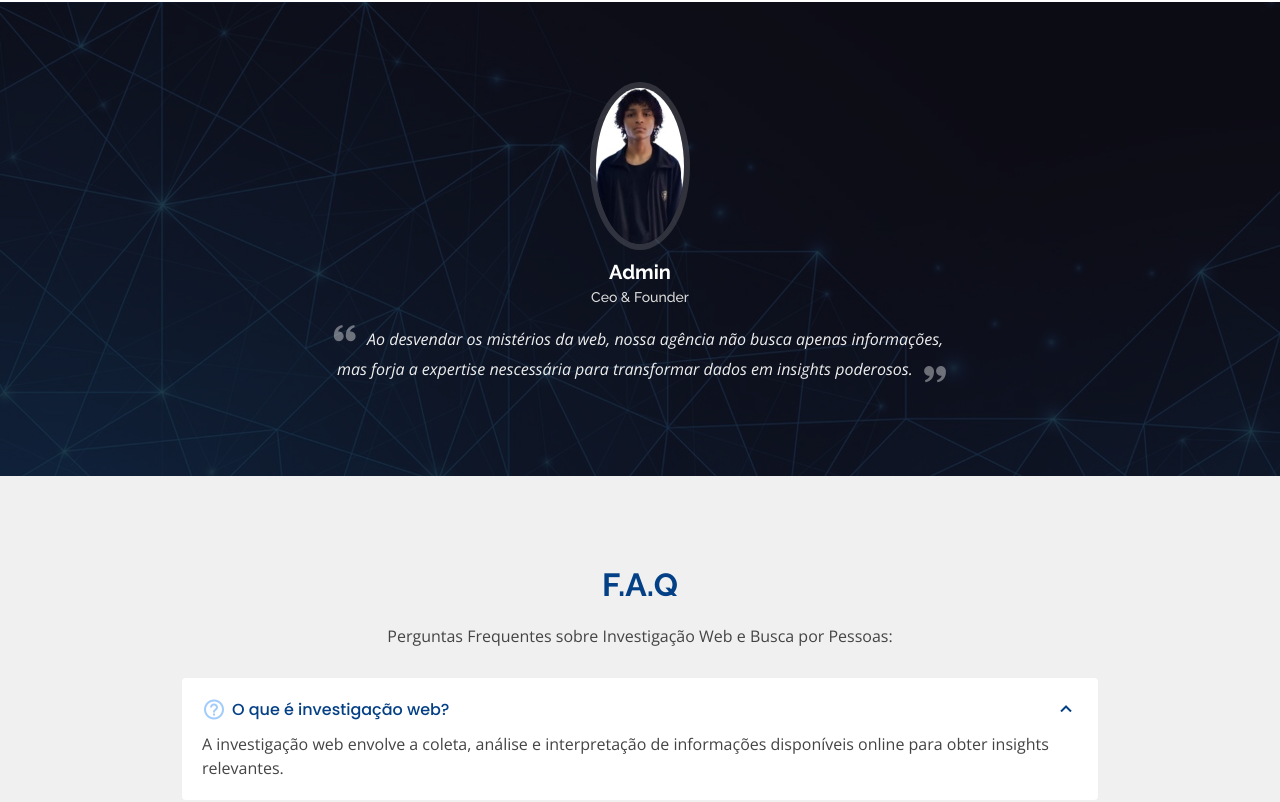
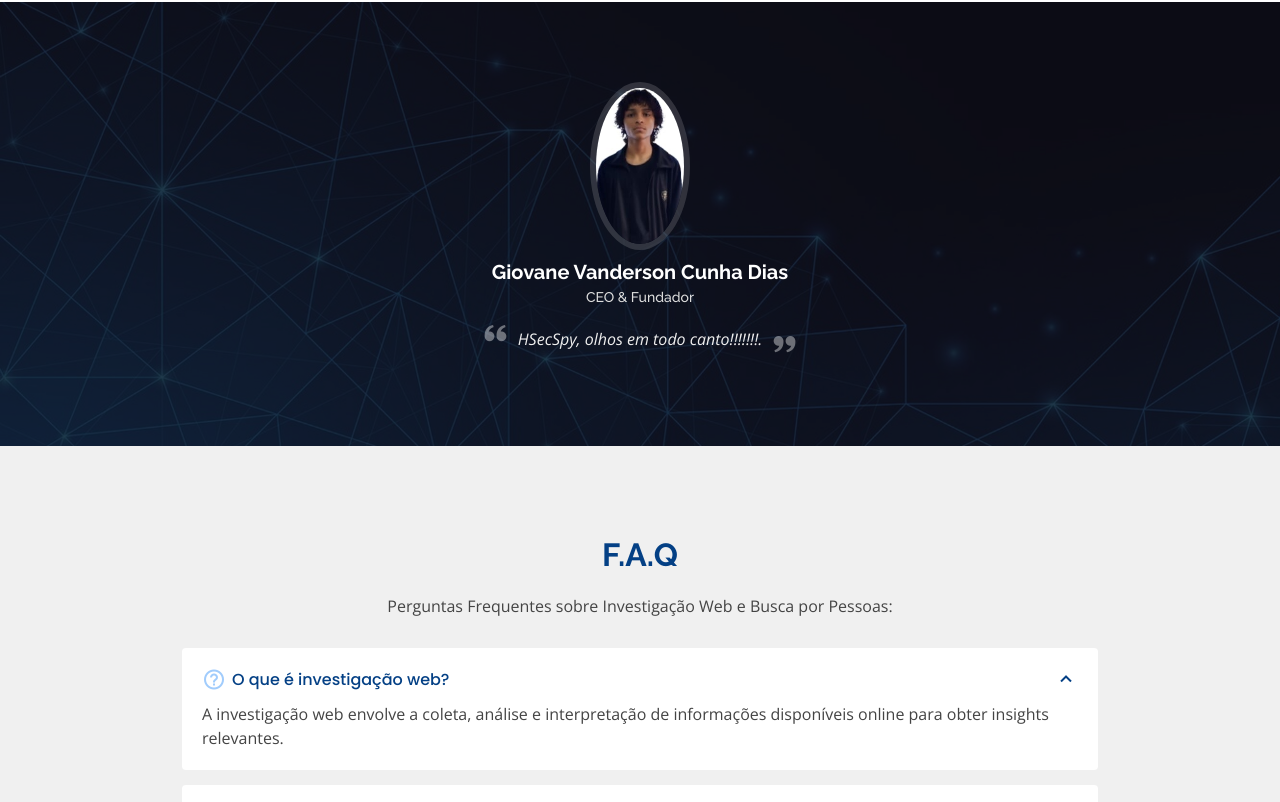
Before and after one commit to Hsecspy/hsecspy.github.io, a plain HTML site: page index.html in a window 1280 px wide. Shown: the part 2922-3724 px from the top of the page. Drawn offline with nearby package versions, Linux system fonts and the light colour scheme.

Commit message:
Update index.html

```diff
--- a/index.html
+++ b/index.html
@@ -225,11 +225,11 @@
               <div class="swiper-slide">
                 <div class="testimonial-item">
                   <img src="img/testimonials-1.jpg" class="testimonial-img" alt="">
-                  <h3>Admin</h3>
-                  <h4>Ceo &amp; Founder</h4>
+                  <h3>Giovane Vanderson Cunha Dias</h3>
+                  <h4>CEO &amp; Fundador</h4>
                   <p>
                     <i class="bx bxs-quote-alt-left quote-icon-left"></i>
-                      Ao desvendar os mistérios da web, nossa agência não busca apenas informações,<br>mas forja a expertise nescessária para transformar dados em insights poderosos.
+                      HSecSpy, olhos em todo canto!!!!!!!.
                     <i class="bx bxs-quote-alt-right quote-icon-right"></i>
                   </p>
                 </div>
```
